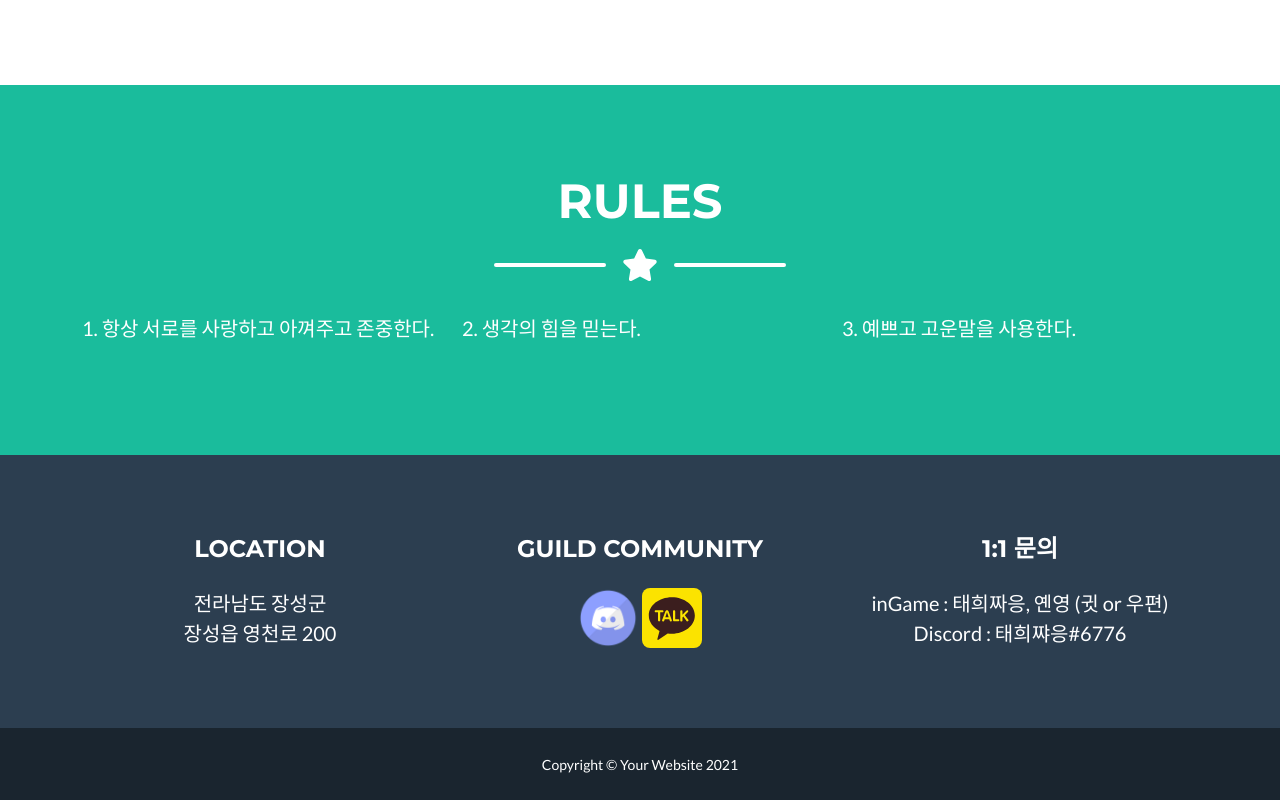
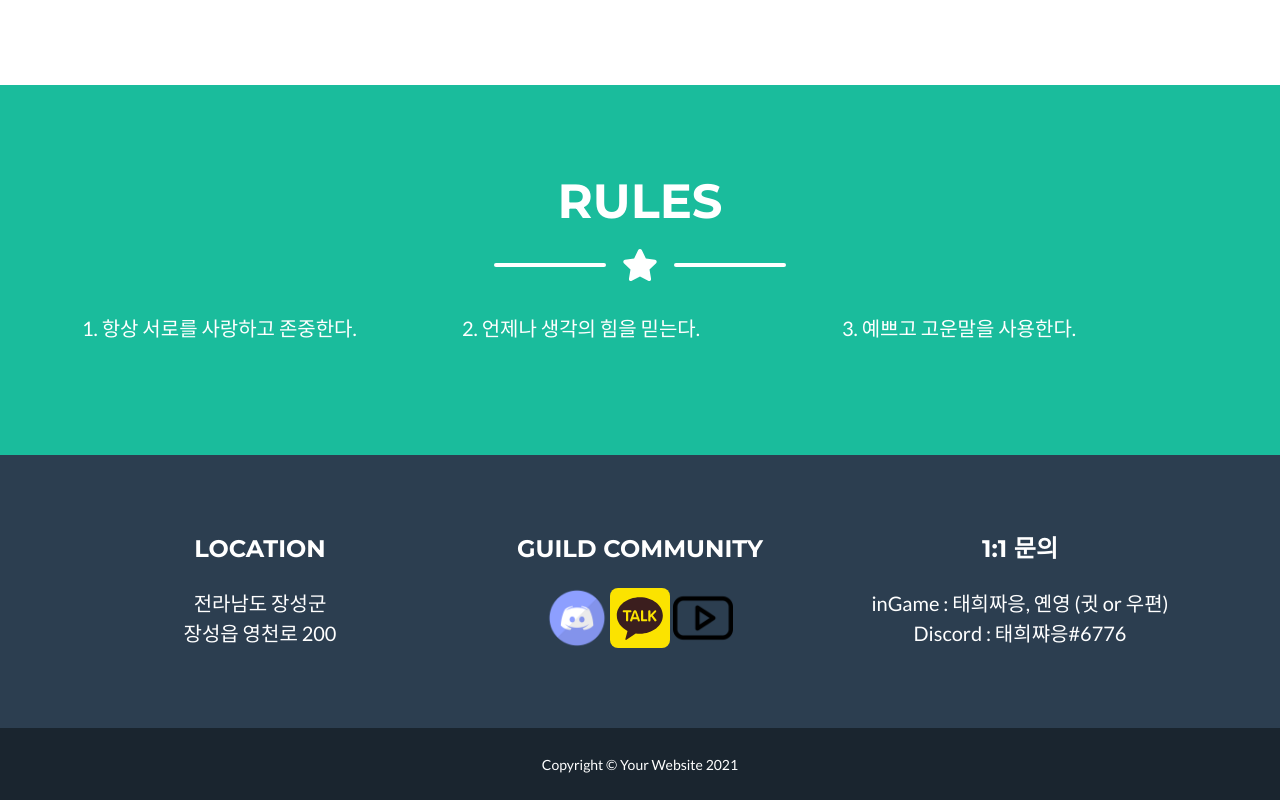
Before and after one commit to taeheeLee94/JScompany, a plain HTML site: page index.html in a window 1280 px wide. Shown: the part 1620-2420 px from the top of the page. Drawn offline with nearby package versions, Linux system fonts and the light colour scheme.

Commit message:
image update

```diff
--- a/index.html
+++ b/index.html
@@ -135,8 +135,8 @@
                 </div>
                 <!-- About Section Content-->
                 <div class="row">
-                    <div class="col-lg-4 ms-auto"><p class="lead">1. 항상 서로를 사랑하고 아껴주고 존중한다.</p></div>
-                    <div class="col-lg-4 me-auto"><p class="lead">2. 생각의 힘을 믿는다.</p></div>
+                    <div class="col-lg-4 ms-auto"><p class="lead">1. 항상 서로를 사랑하고 존중한다.</p></div>
+                    <div class="col-lg-4 me-auto"><p class="lead">2. 언제나 생각의 힘을 믿는다.</p></div>
                     <div class="col-lg-4 me-auto"><p class="lead">3. 예쁘고 고운말을 사용한다.</p></div>
                 </div>
                 <!-- About Section Button-->
@@ -167,6 +167,7 @@
                         <h4 class="text-uppercase mb-4">Guild Community</h4>
                         <a href="https://discord.gg/pKM3pq2XgT"><img src="assets/img/portfolio/discord.png" width="60", height="60"/></a>
                         <img src="assets/img/portfolio/kakao.svg" width="60", height="60"/>
+                        <a href="https://www.youtube.com/channel/UCmi6h0ALDa1ZKO_dw54D5rw/videos"><img src="assets/img/portfolio/youtube.png" width="60", height="60"/></a>
 
 <!--                        <a class="btn btn-outline-light btn-social mx-1" href="#!"><i class="fab fa-fw fa-facebook-f"></i></a>-->
 <!--                        <a class="btn btn-outline-light btn-social mx-1" href="#!"><i class="fab fa-fw fa-twitter"></i></a>-->
```
Also changed, not shown: assets/img/portfolio/youtube.jpg (added), assets/img/portfolio/youtube.png (added).
